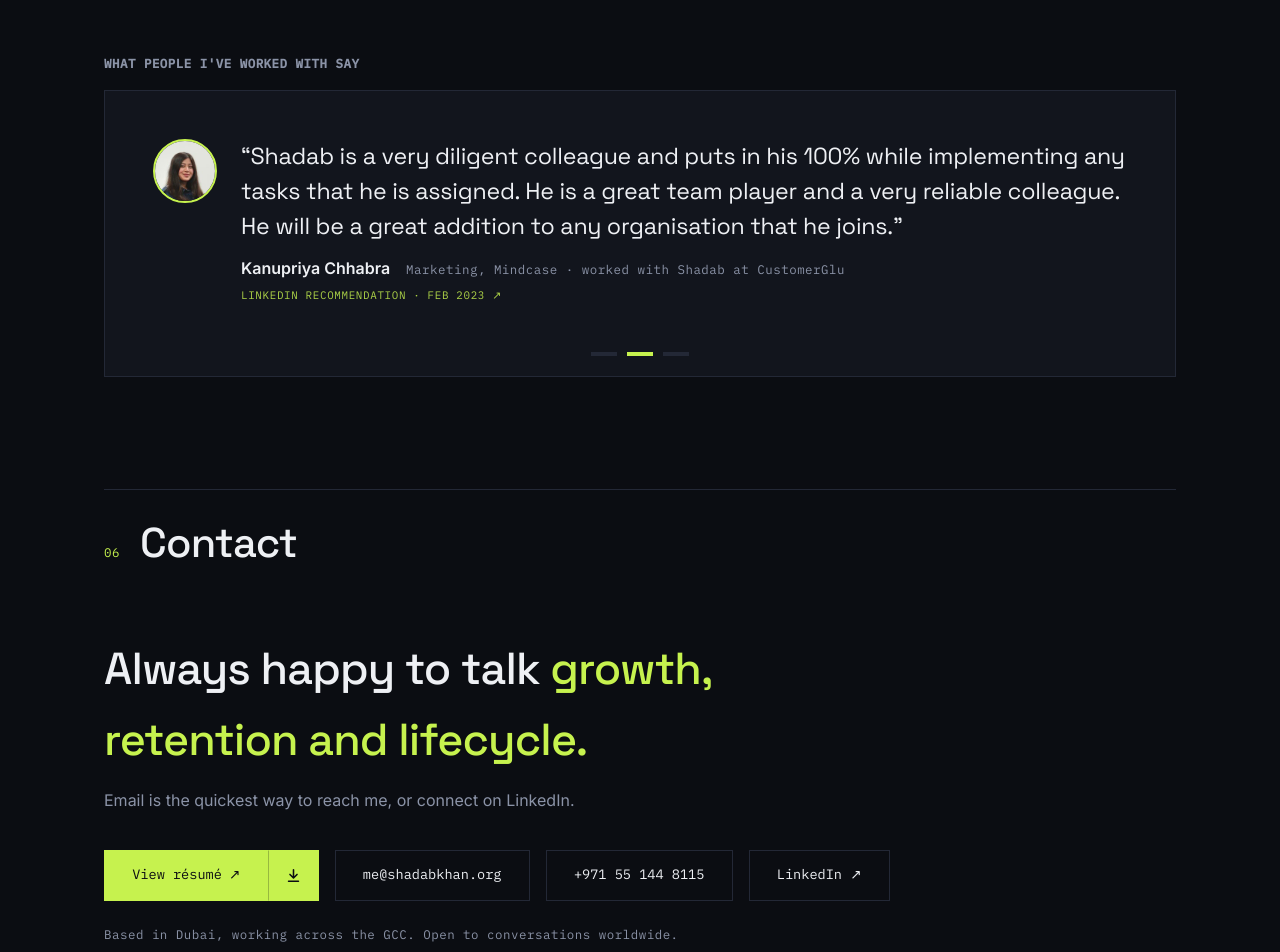
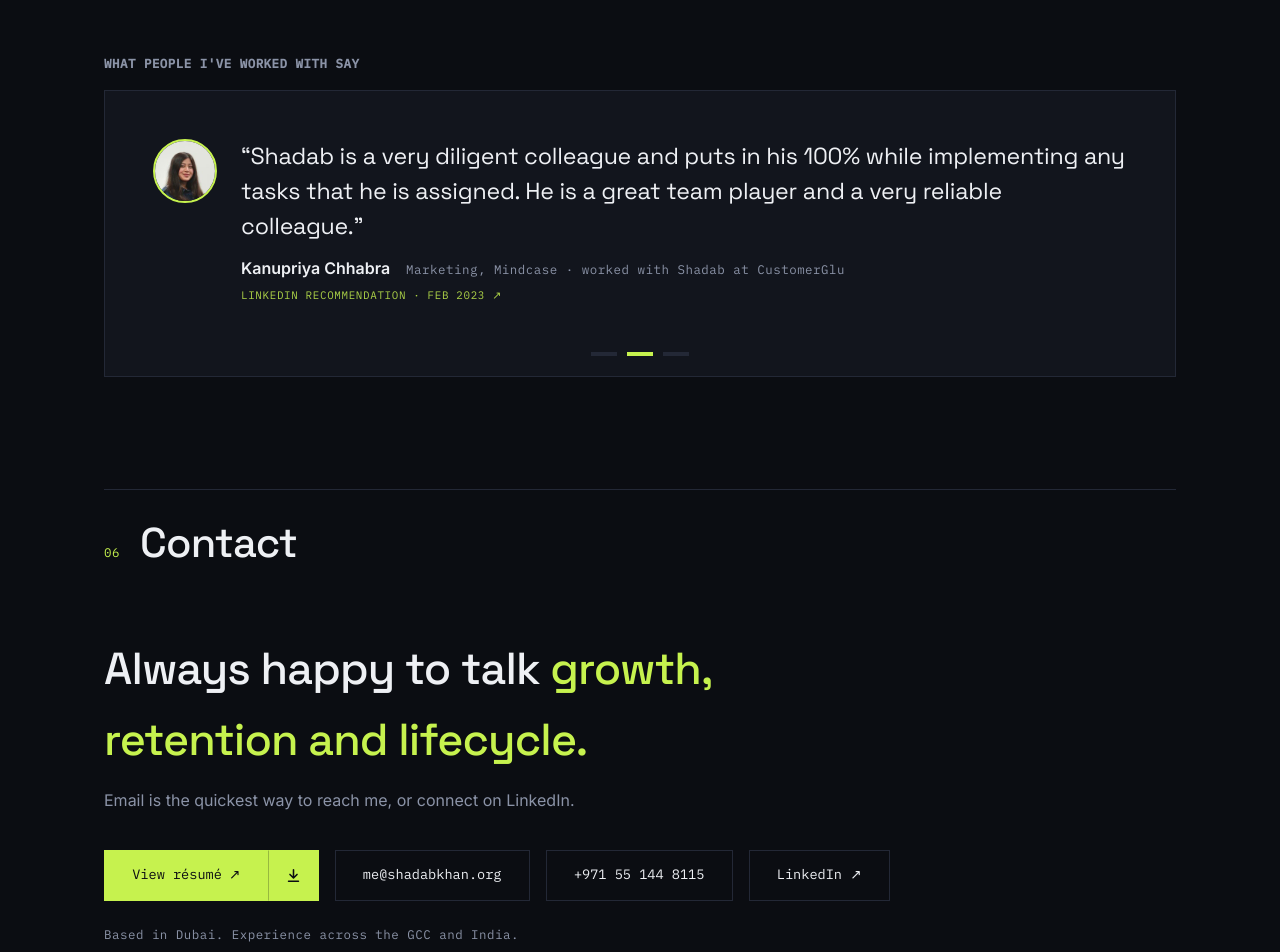
Before and after one commit to shadabkhansir/shadabkhan, a plain HTML site: page index.html in a window 1280 px wide. Shown: the part 6760-7712 px from the top of the page. Drawn offline with Linux system fonts and the light colour scheme; animation ran at ten frames a second.

Commit message:
Remove last job-hunting hints from contact line and testimonial
Co-Authored-By: Claude Opus 5.5 <noreply@anthropic.com>
Claude-Session: https://claude.ai/code/session_015uom4S1E2dMZZYUSt4ywLC

```diff
--- a/index.html
+++ b/index.html
@@ -997,7 +997,7 @@
 
             <figure class="testi-slide">
               <img class="testi-avatar testi-photo" src="images/people/kanupriya-chhabra.jpg" alt="Kanupriya Chhabra" width="64" height="64" loading="lazy" decoding="async">
-              <blockquote>“Shadab is a very diligent colleague and puts in his 100% while implementing any tasks that he is assigned. He is a great team player and a very reliable colleague. He will be a great addition to any organisation that he joins.”</blockquote>
+              <blockquote>“Shadab is a very diligent colleague and puts in his 100% while implementing any tasks that he is assigned. He is a great team player and a very reliable colleague.”</blockquote>
               <figcaption>
                 <span class="testi-name">Kanupriya Chhabra</span>
                 <span class="mono testi-title">Marketing, Mindcase · worked with Shadab at CustomerGlu</span>
@@ -1059,7 +1059,7 @@
         <a class="btn btn-line" href="tel:+971551448115">+971 55 144 8115</a>
         <a class="btn btn-line" href="https://linkedin.com/in/shadabkhansir" target="_blank" rel="noopener noreferrer">LinkedIn ↗</a>
       </div>
-      <p class="mono contact-loc reveal">Based in Dubai, working across the GCC. Open to conversations worldwide.</p>
+      <p class="mono contact-loc reveal">Based in Dubai. Experience across the GCC and India.</p>
     </section>
 
   </main>
```
